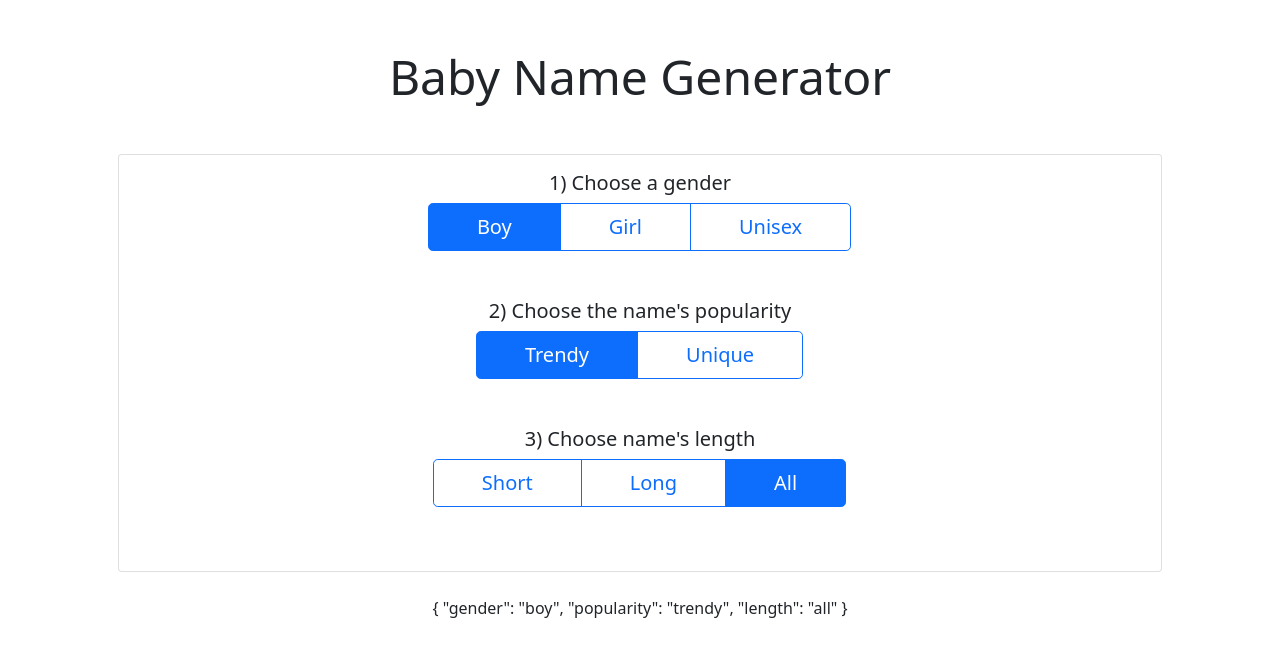
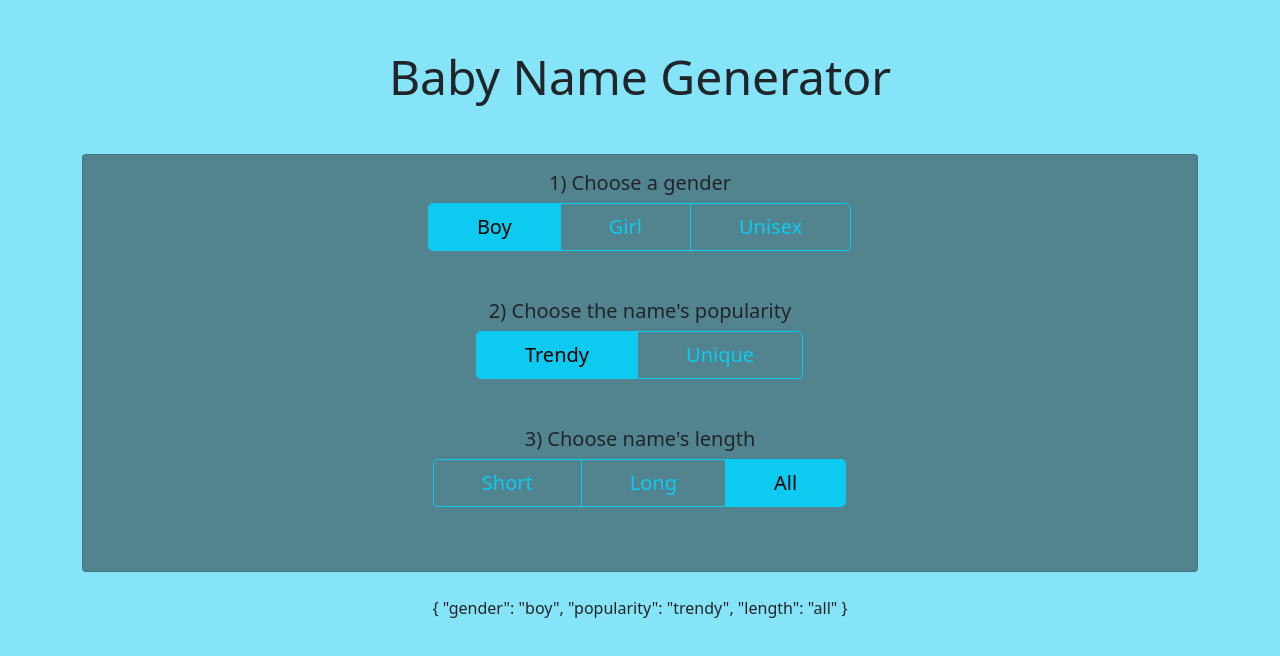
Before and after one commit to webceyhan/vite-baby-name-generator, a Vue app: page / in a window 1280 px wide. Shown: the top 656 px of the page. Built offline with nearby package versions, Linux system fonts and the light colour scheme.

Commit message:
color restyling

```diff
--- a/index.html
+++ b/index.html
@@ -6,7 +6,7 @@
     <meta name="viewport" content="width=device-width, initial-scale=1.0" />
     <title>Vite App</title>
   </head>
-  <body>
+  <body class="bg-info bg-opacity-50 text-dark">
     <div id="app"></div>
     <script type="module" src="/src/main.ts"></script>
   </body>
--- a/src/App.vue
+++ b/src/App.vue
@@ -24,10 +24,10 @@ const filterState = reactive<FilterState>({
 </script>
 
 <template>
-  <div class="container text-center p-5">
+  <div class="container text-center py-5">
     <h1 class="display-5 mb-5">Baby Name Generator</h1>
 
-    <div class="card">
+    <div class="card bg-dark bg-opacity-50">
       <div class="card-body">
         <section class="mb-5">
           <h5>1) Choose a gender</h5>
--- a/src/components/Filter.vue
+++ b/src/components/Filter.vue
@@ -21,7 +21,7 @@ defineProps<{
         :checked="modelValue === opt"
         :value="opt"
       />
-      <label class="btn btn-outline-primary text-capitalize px-5" :for="`${name}-${i}`">{{
+      <label class="btn btn-outline-info text-capitalize px-5" :for="`${name}-${i}`">{{
         opt
       }}</label>
     </template>
```
